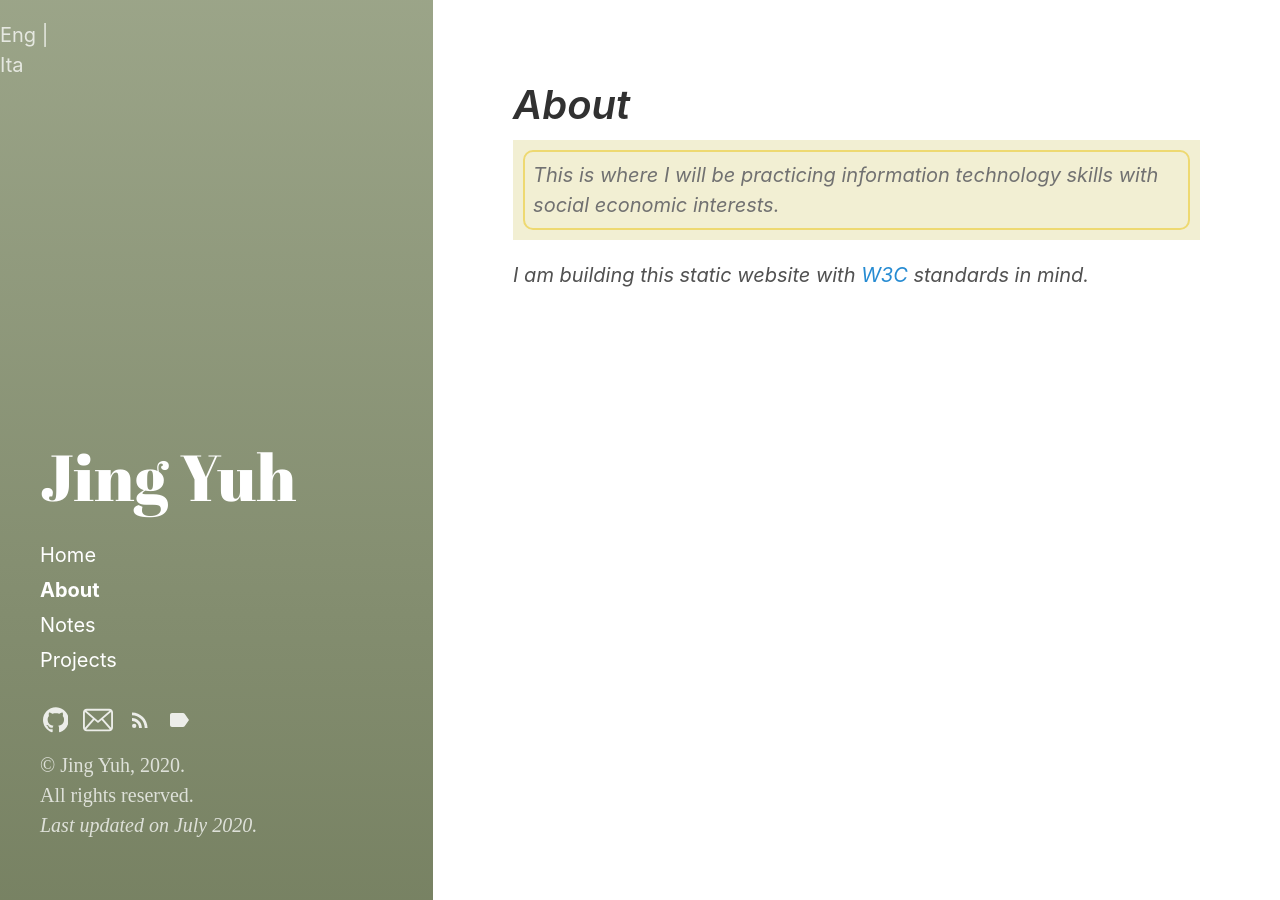
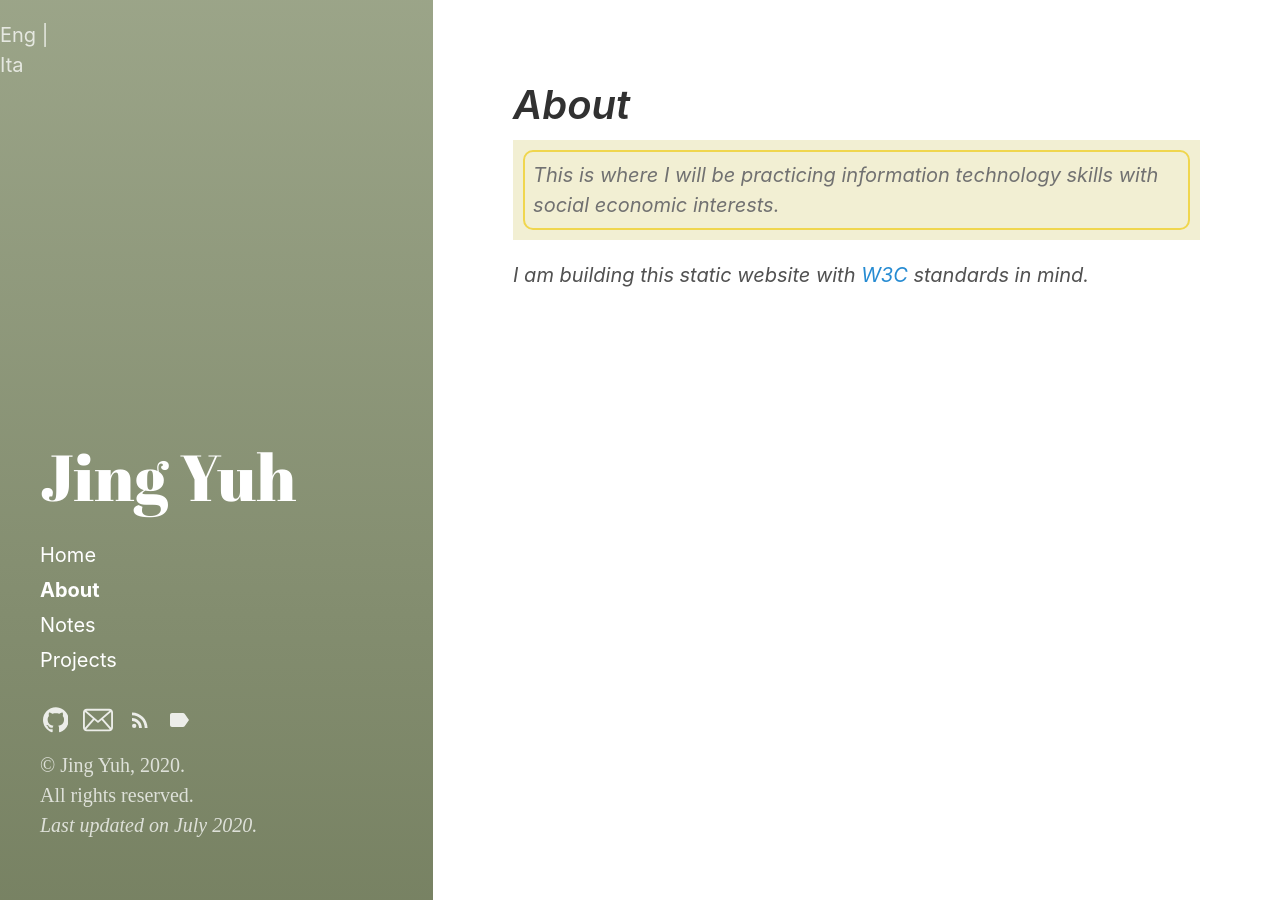
Before and after one commit to jyang123-bit/Website, a Jekyll site: the page built from category/About.md, in a window 1280 px wide. Built offline with Jekyll 4.4.1, drawn with Linux system fonts in a browser that asks for light colours.

Commit message:
Update _message.scss

```diff
--- a/_sass/hydeout/_message.scss
+++ b/_sass/hydeout/_message.scss
@@ -19,7 +19,7 @@
   right: 10px;
   bottom: 10px;
   border: 2px solid;
-  color: #EED971FF; //Ronchi yellow: #F0D64E
+  color: #F0D64E; //Ronchi yellow: #F0D64E / #EED971FF
   border-radius: 10px;
   content: '';
   display: block;
```
